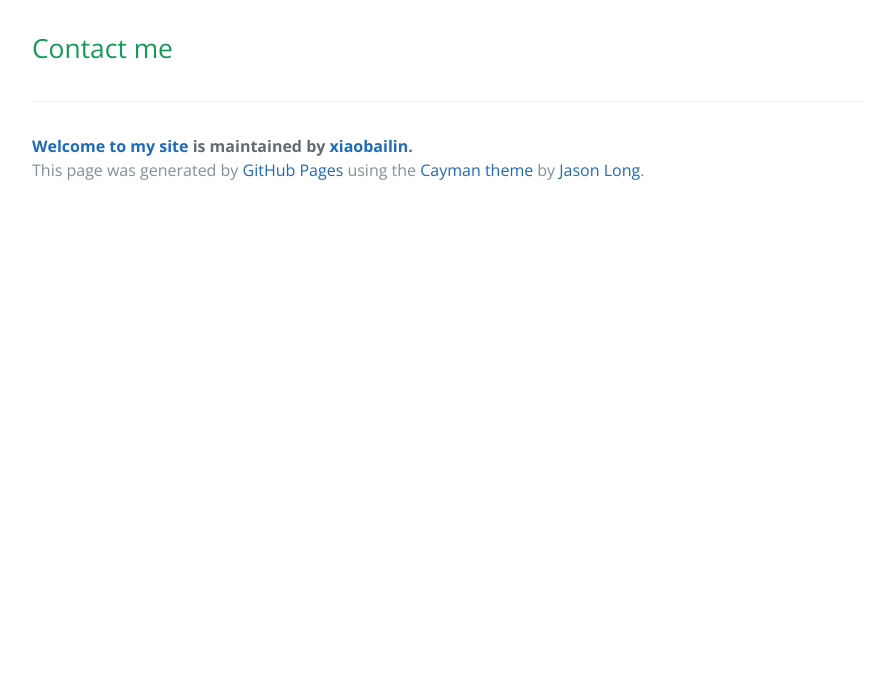
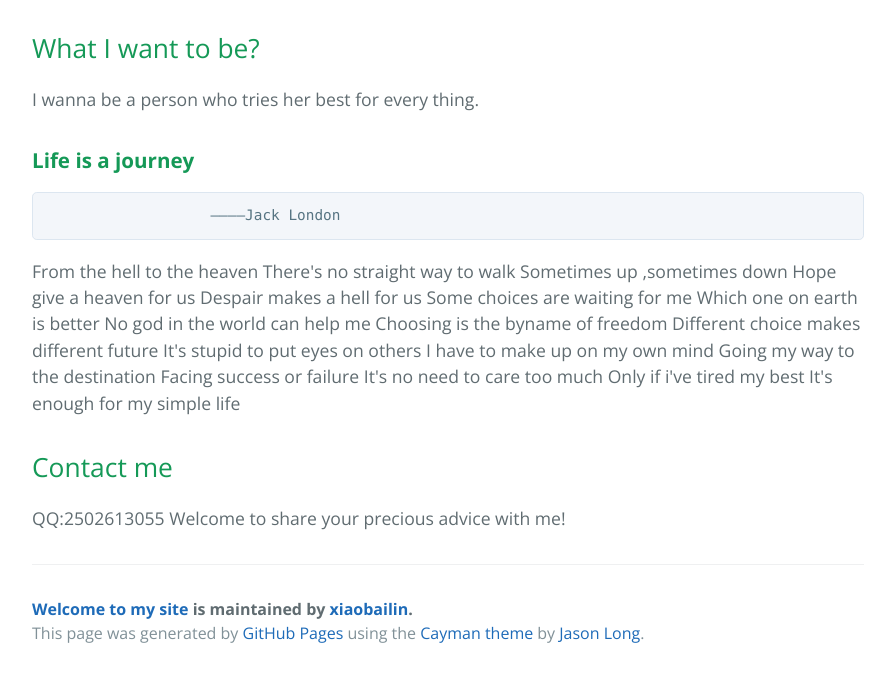
Before and after one commit to xiaobailin/HTML, a plain HTML site: page index.html in a window 1280 px wide. Shown: the part 2305-2982 px from the top of the page, without its empty margins (192-1087 px from the left). Before the commit the page ends 2519 px from the top, so only its background shows below. Drawn offline with nearby package versions, Linux system fonts and the light colour scheme.

```diff
--- a/index.html
+++ b/index.html
@@ -57,7 +57,40 @@
 <p><img src="https://raw.githubusercontent.com/xiaobailin/xiaobailin.github.io/master/default.PNG" alt=""></p>
 
 <h2>
+<a id="what-i-want-to-be" class="anchor" href="#what-i-want-to-be" aria-hidden="true"><span aria-hidden="true" class="octicon octicon-link"></span></a>What I want to be?</h2>
+
+<p>I wanna be a person who tries her best for every thing.</p>
+
+<h3>
+<a id="life-is-a-journey" class="anchor" href="#life-is-a-journey" aria-hidden="true"><span aria-hidden="true" class="octicon octicon-link"></span></a><strong>Life is a journey</strong>
+</h3>
+
+<pre><code>                   ————Jack London
+</code></pre>
+
+<p>From the hell to the heaven
+There's no straight way to walk
+Sometimes up ,sometimes down
+Hope give a heaven for us
+Despair makes a hell for us
+Some choices are waiting for me
+Which one on earth is better
+No god in the world can help me
+Choosing is the byname of freedom
+Different choice makes different future
+It's stupid to put eyes on others
+I have to make up on my own mind
+Going my way to the destination
+Facing success or failure
+It's no need to care too much
+Only if i've tired my best
+It's enough for my simple life</p>
+
+<h2>
 <a id="contact-me" class="anchor" href="#contact-me" aria-hidden="true"><span aria-hidden="true" class="octicon octicon-link"></span></a>Contact me</h2>
+
+<p>QQ:2502613055
+Welcome to share your precious advice with me!</p>
 
       <footer class="site-footer">
         <span class="site-footer-owner"><a href="https://github.com/xiaobailin/HTML">Welcome to my site</a> is maintained by <a href="https://github.com/xiaobailin">xiaobailin</a>.</span>
```
Also changed, not shown: params.json (+1 -1 lines).
